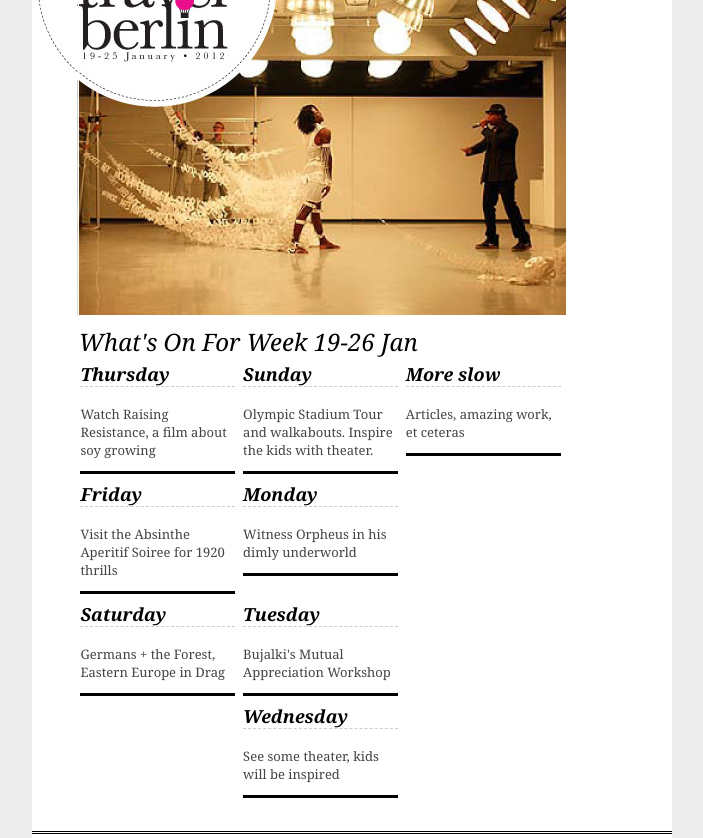
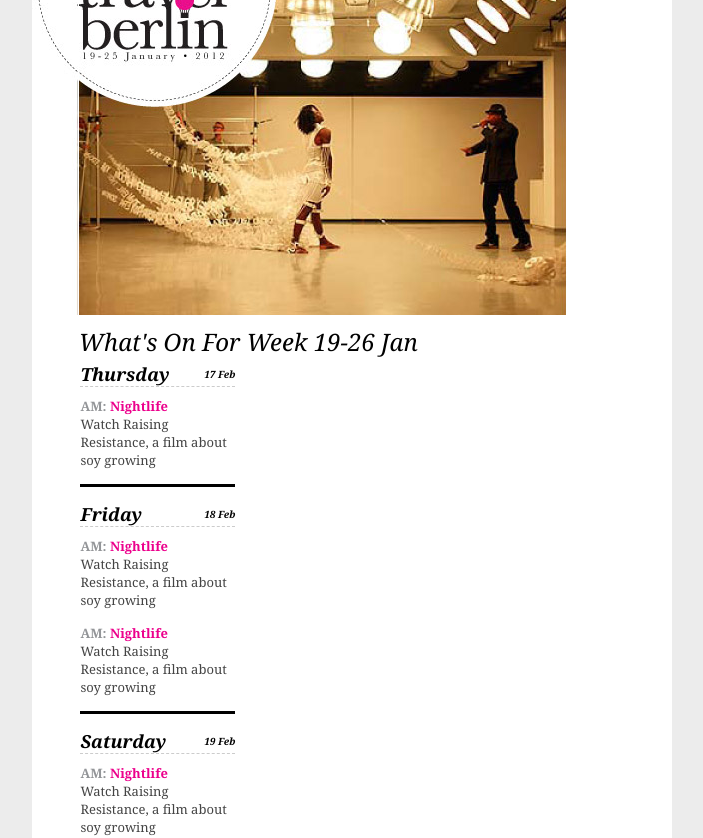
Before and after one commit to Roelven/slowtravelberlin-listings, a plain HTML site: page index.html in a window 1280 px wide. Shown: the part 120-958 px from the top of the page, without its empty margins (288-991 px from the left). Drawn offline with Linux system fonts and the light colour scheme.

Commit message:
New column layout
stretches with content

```diff
--- a/index.html
+++ b/index.html
@@ -98,17 +98,23 @@
     font-weight: bold;
     font-style:italic;
     margin-top: 0px;
-    margin-bottom: 18px;
+    margin-bottom: 10px;
     border-bottom: dashed 1px #ccc;
     }
+
+    .article-date {
+      font-size: 10px;
+      text-align: right;
+      float:right;
+    }
+
     .article-content {
     font-size: 13px;
     line-height: 18px;
     color: #444444;
     margin-top: 0px;
     margin-bottom: 8px;
-    padding-bottom: 12px;
-    border-bottom: 3px solid #000;
+
     }
     .article-content a {
     color: #00707b;
@@ -131,6 +137,22 @@
     text-decoration: underline;
     }
     .article-content p {
+    margin-bottom: 15px;
+    margin-top: 0;
+    }
+
+    p.article-category {
+      margin: 0px;
+      color: #ec008c;
+      font-weight: bold;
+    }
+
+    span.article-category-ampm {
+      color: #939598;
+    }
+
+    .day-container {
+      border-bottom: 3px solid #000;
       margin-bottom: 15px;
     }
   </style>
@@ -185,168 +207,118 @@
                   <td class="w30" width="47"></td>
                   <td class="w580" width="488">
 
-
                     <table class="w580" width="488" cellpadding="0" cellspacing="0" border="0" align="left">
                       <tbody>
                         <tr>
+                          <!-- Column -->
                           <td class="w275" width="155" valign="top">
-                          <table class="w275" width="155" cellpadding="0" cellspacing="0">
+                            <table class="w275 day-container" width="155" cellpadding="0" cellspacing="0">
                             <tbody>
                             <tr>
                               <td class="w275" width="155">
                                 <p align="left" class="article-title">
                                   <singleline label="Title">Thursday</singleline>
+                                  <span class="article-date">17 Feb</span>
                                 </p>
+
+                                <repeater>
                                   <div align="left" class="article-content">
-                                  <multiline label="Description">Watch Raising Resistance, a film about soy growing</multiline>
+                                    <p class="article-category">
+                                      <span class="article-category-ampm">
+                                        <singleline label="AM/PM">AM:</singleline>
+                                      </span>
+                                      <singleline label="Category">Nightlife</singleline>
+                                    </p>
+
+                                    <multiline label="Description"><p>Watch Raising Resistance, a film about soy growing</p></multiline>
                                   </div>
+                                </repeater>
+
                               </td>
                             </tr>
                             </tbody>
                           </table>
-                        </td>
 
-                        <td class="w275" width="155" valign="top">
-                          <table class="w275" width="155" cellpadding="0" cellspacing="0">
-                            <tbody>
-                            <tr>
-                              <td class="w275" width="155">
-                                <p align="left" class="article-title">
-                                  <singleline label="Title">Sunday</singleline>
-                                </p>
-                                <div align="left" class="article-content">
-                                  <multiline label="Description">Olympic Stadium Tour and walkabouts. Inspire the kids with theater.</multiline>
-                                </div>
-                              </td>
-                            </tr>
-                            </tbody>
-                          </table>
-                        </td>
-
-                        <td class="w275" width="155" valign="top">
-                          <table class="w275" width="155" cellpadding="0" cellspacing="0">
-                            <tbody>
-                            <tr>
-                              <td class="w275" width="155">
-                                <p align="left" class="article-title">
-                                  <singleline label="Title">More slow</singleline>
-                                </p>
-                                <div align="left" class="article-content">
-                                  <multiline label="Description">Articles, amazing work, et ceteras</multiline>
-                                </div>
-                              </td>
-                            </tr>
-                            </tbody>
-                          </table>
-                        </td>
-                      </tr>
-
-                      <tr>
-                        <td class="w275" width="155" valign="top">
-                          <table class="w275" width="155" cellpadding="0" cellspacing="0">
+                          <table class="w275 day-container" width="155" cellpadding="0" cellspacing="0">
                             <tbody>
                             <tr>
                               <td class="w275" width="155">
                                 <p align="left" class="article-title">
                                   <singleline label="Title">Friday</singleline>
+                                  <span class="article-date">18 Feb</span>
                                 </p>
+
+                                <repeater>
                                   <div align="left" class="article-content">
-                                  <multiline label="Description">Visit the Absinthe Aperitif Soiree for 1920 thrills</multiline>
+                                    <p class="article-category">
+                                      <span class="article-category-ampm">
+                                        <singleline label="AM/PM">AM:</singleline>
+                                      </span>
+                                      <singleline label="Category">Nightlife</singleline>
+                                    </p>
+
+                                    <multiline label="Description"><p>Watch Raising Resistance, a film about soy growing</p></multiline>
                                   </div>
+                                </repeater>
+
+                                <repeater>
+                                  <div align="left" class="article-content">
+                                    <p class="article-category">
+                                      <span class="article-category-ampm">
+                                        <singleline label="AM/PM">AM:</singleline>
+                                      </span>
+                                      <singleline label="Category">Nightlife</singleline>
+                                    </p>
+
+                                    <multiline label="Description"><p>Watch Raising Resistance, a film about soy growing</p></multiline>
+                                  </div>
+                                </repeater>
+
+
                               </td>
                             </tr>
                             </tbody>
                           </table>
-                        </td>
 
-                        <td class="w275" width="155" valign="top">
-                          <table class="w275" width="155" cellpadding="0" cellspacing="0">
-                            <tbody>
-                            <tr>
-                              <td class="w275" width="155">
-                                <p align="left" class="article-title">
-                                  <singleline label="Title">Monday</singleline>
-                                </p>
-                                <div align="left" class="article-content">
-                                  <multiline label="Description">Witness Orpheus in his dimly underworld</multiline>
-                                </div>
-                              </td>
-                            </tr>
-                            </tbody>
-                          </table>
-                        </td>
-
-                        <td class="w275" width="155" valign="top">
-
-                        </td>
-                      </tr>
-
-
-                      <tr>
-                         <td class="w275" width="155" valign="top">
-                           <table class="w275" width="155" cellpadding="0" cellspacing="0">
+                           <table class="w275 day-container" width="155" cellpadding="0" cellspacing="0">
                             <tbody>
                             <tr>
                               <td class="w275" width="155">
                                 <p align="left" class="article-title">
                                   <singleline label="Title">Saturday</singleline>
+                                  <span class="article-date">19 Feb</span>
                                 </p>
+
+                                <repeater>
                                   <div align="left" class="article-content">
-                                   <multiline label="Description">Germans + the Forest, Eastern Europe in Drag</multiline>
+                                    <p class="article-category">
+                                      <span class="article-category-ampm">
+                                        <singleline label="AM/PM">AM:</singleline>
+                                      </span>
+                                      <singleline label="Category">Nightlife</singleline>
+                                    </p>
+
+                                    <multiline label="Description"><p>Watch Raising Resistance, a film about soy growing</p></multiline>
                                   </div>
+                                </repeater>
+
                               </td>
                             </tr>
                             </tbody>
                           </table>
-                         </td>
-
-                         <td class="w275" width="155" valign="top">
-                           <table class="w275" width="155" cellpadding="0" cellspacing="0">
-                             <tbody>
-                             <tr>
-                               <td class="w275" width="155">
-                                 <p align="left" class="article-title">
-                                   <singleline label="Title">Tuesday</singleline>
-                                 </p>
-                                 <div align="left" class="article-content">
-                                   <multiline label="Description">Bujalki's Mutual Appreciation Workshop</multiline>
-                                 </div>
-                               </td>
-                             </tr>
-                             </tbody>
-                           </table>
-                         </td>
-
-                         <td class="w275" width="155" valign="top">
 
                         </td>
-                       </tr>
-
-                       <tr>
-                          <td class="w275" width="155" valign="top">
+                        <td class="w580" width="488">
 
                         </td>
 
-                          <td class="w275" width="155" valign="top">
-                            <table class="w275" width="155" cellpadding="0" cellspacing="0">
-                              <tbody>
-                              <tr>
-                                <td class="w275" width="155">
-                                  <p align="left" class="article-title">
-                                    <singleline label="Title">Wednesday</singleline>
-                                  </p>
-                                  <div align="left" class="article-content">
-                                    <multiline label="Description">See some theater, kids will be inspired</multiline>
-                                  </div>
-                                </td>
-                              </tr>
-                              </tbody>
-                            </table>
+                        <td class="w580" width="488">
+
                         </td>
 
-                          <td class="w275" width="155" valign="top">
 
-                          </td>
+                        <td class="w30" width="47"></td>
+
                       </tr>
 
 
@@ -368,10 +340,10 @@
               <div style="margin-top:10px;border-top: 1px solid #000000;height:1px;border-bottom:1px solid #000000;margin-bottom:10px"></div>
               <font color="#333333" style="font-size:10px;line-height:1.4">
                 To ensure delivery to your inbox, add us to your address book. If this email looks weird, click here to view.<br />
-                If you don't wish to subscribe to our Newsletter please <unsubscribe>unsubscribe here</unsubscribe>.<br />
-                To keep more up to date join our<br />
+                If you don't wish to subscribe to our Newsletter please <unsubscribe>unsubscribe here</unsubscribe>. To contact us about anything, please <a style="color:#ed217c;text-decoration: none" href="http://www.slowtravelberlin.com/contact/">click here</a>. <br />
+                To keep more up to date join our
                 <a style="color:#ed217c;text-decoration: none" href="http://facebook.com/slowtravelberlin" target="_blank">Facebook</a> page and/or our <a style="color:#ed217c;text-decoration: none;" href="http://twitter.com/slowberlin" target="_blank">Twitter</a><br />
-                &copy; 2012 Slow Travel Berlin
+                &copy; <currentyear>2012</currentyear> Slow Travel Berlin
               </font>
             </td>
           </tr>
```
Lines whose indentation alone changed are shown as unchanged.
